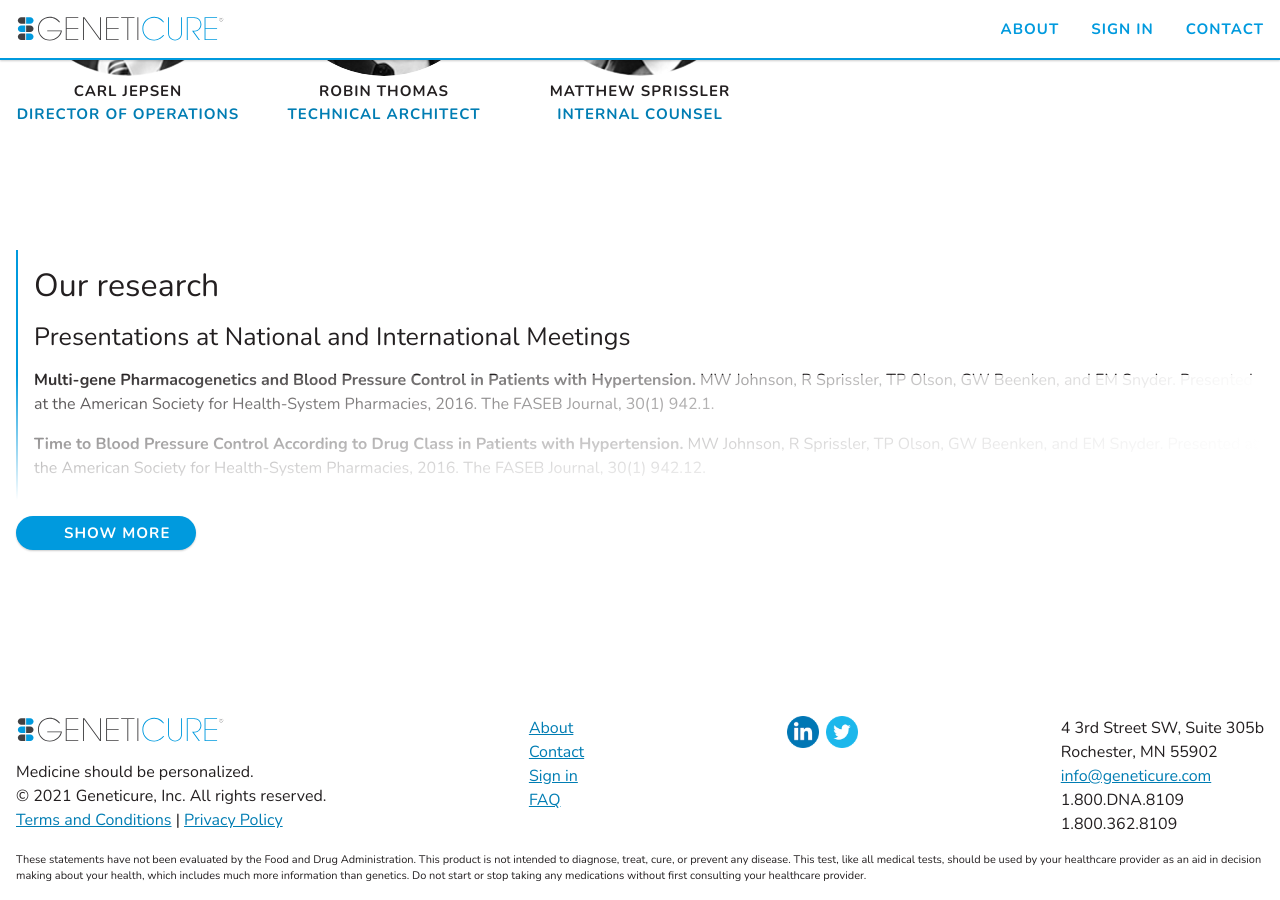
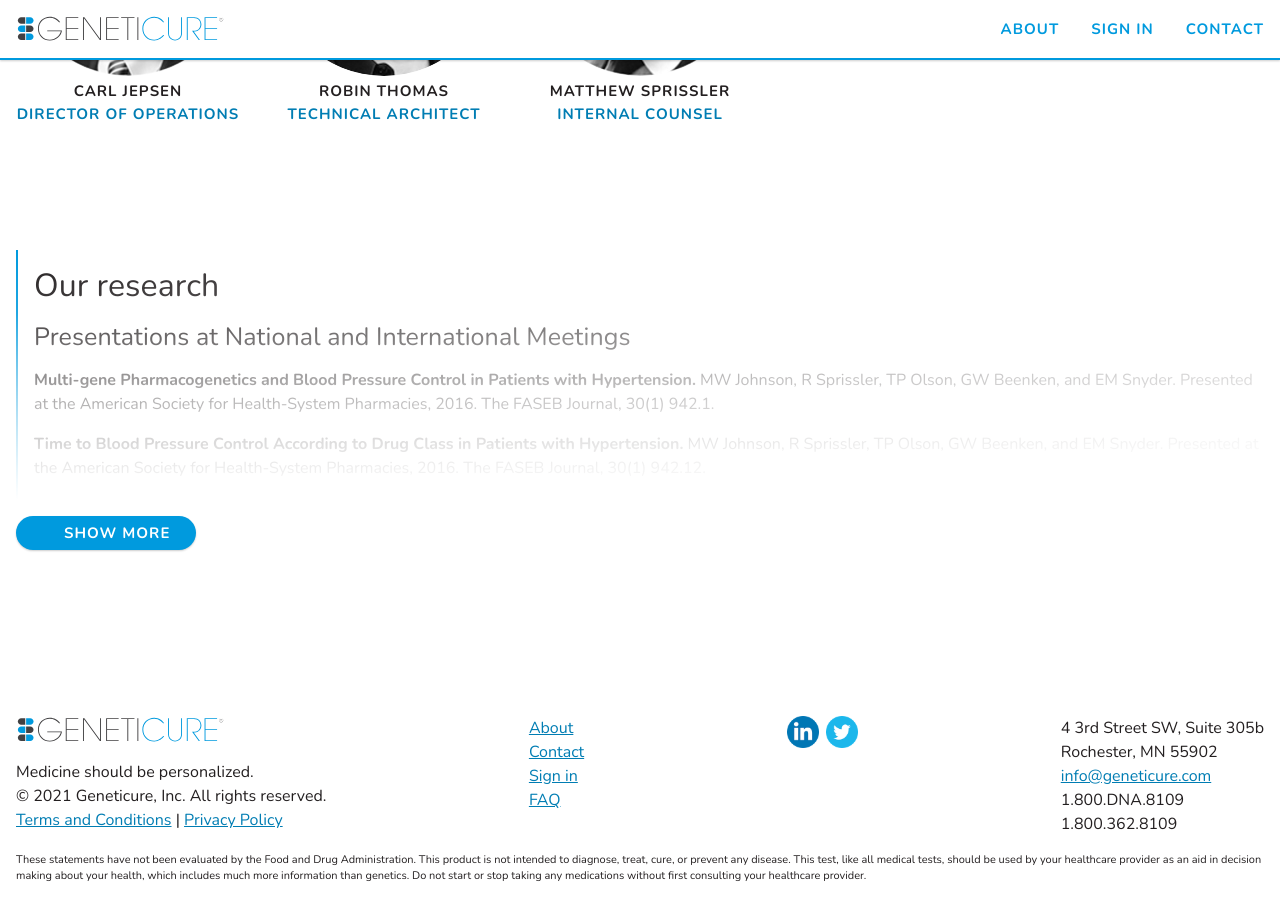
Before and after one commit to RobertAKARobin/geneticure-jekyll, a Jekyll site: the page built from index.md, in a window 1280 px wide and 900 px high, scrolled down 5755 px. Built offline with Jekyll 4.4.1, drawn with Linux system fonts in a browser that asks for light colours.

Commit message:
Better collapse fade

```diff
--- a/_sass/includes/_collapse.scss
+++ b/_sass/includes/_collapse.scss
@@ -4,7 +4,7 @@
   position: relative;
 }
 
-.collapse__content:before {
+.collapse__content:before { // Using :before instead of border so that it fades under the :after overlay
   border-left: $border-width--main solid $color--highlight;
   content: '';
   left: 0;
@@ -15,10 +15,12 @@
 }
 
 .collapse__content:after {
-  background-image: linear-gradient(to bottom, transparent, $background--base), linear-gradient(to right, transparent, $background--base),;
+  background-image:
+    linear-gradient(to bottom, transparent 25%, $background--base),
+    linear-gradient(to bottom right, transparent, $background--base);
   bottom: 0;
   content: '';
-  height: 50%;
+  height: 100%;
   left: 0;
   position: absolute;
   width: 100%;
```
